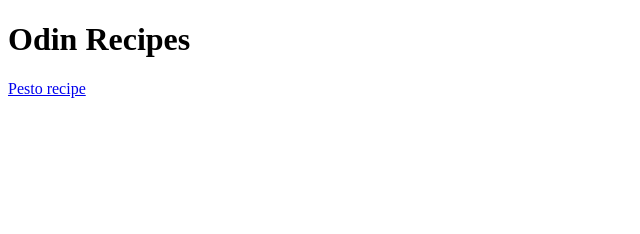
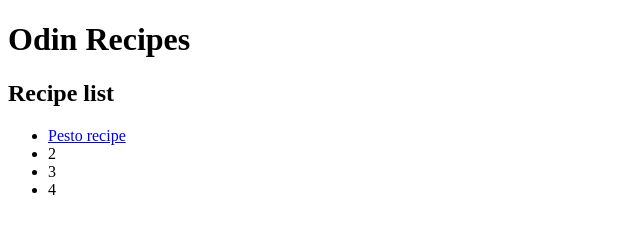
Before and after one commit to GREGORUNDEL/odin-recipes, a plain HTML site: page index.html in a window 1280 px wide. Shown: the whole page, without its empty margins (0-640 px from the left). Drawn offline with Linux system fonts and the light colour scheme.

Commit message:
Added list with 3 more ampty recipes in home page

```diff
--- a/index.html
+++ b/index.html
@@ -7,6 +7,12 @@
   </head>
   <body>
     <h1>Odin Recipes</h1>
-    <a href="recipes/pesto.html">Pesto recipe</a>
+    <h2>Recipe list</h2>
+    <ul>
+    <li><a href="recipes/pesto.html">Pesto recipe</a></li>
+    <li>2</li>
+    <li>3</li>
+    <li>4</li>
+    </ul>
   </body>
 </html>
```
